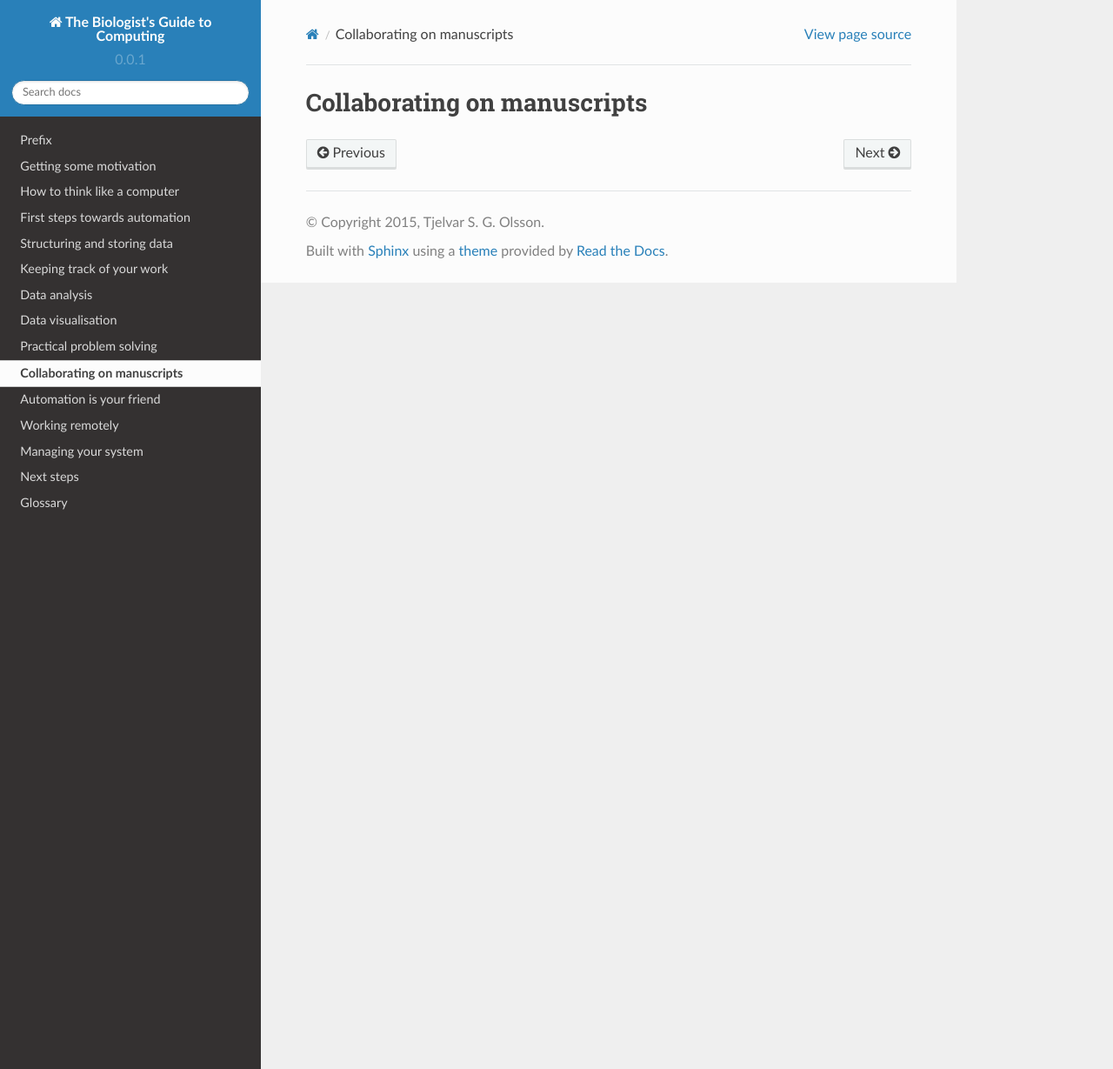
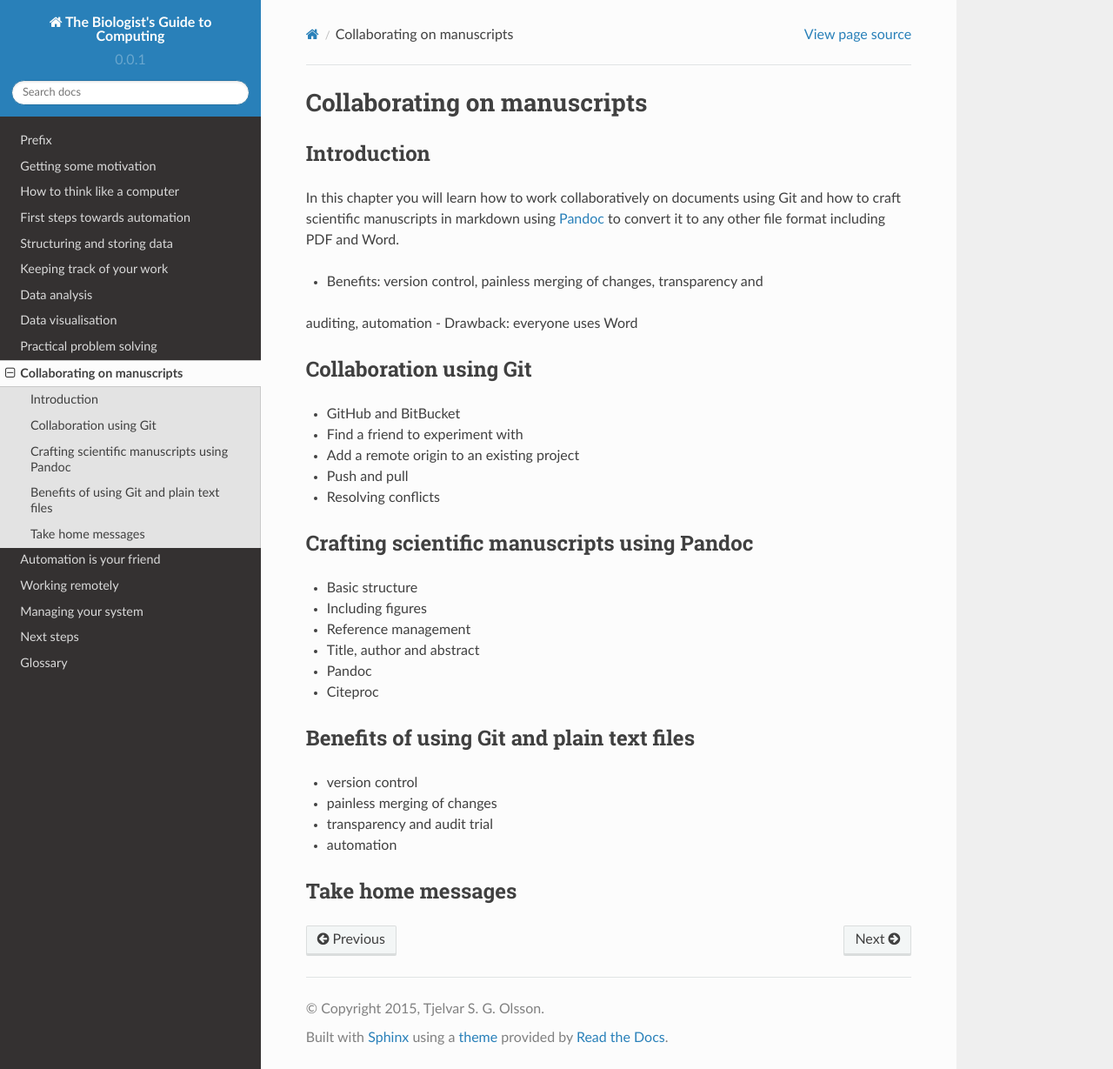
Before and after one commit to tjelvar-olsson/biologists-guide-to-computing, a Sphinx documentation site: the page built from source/collaborating-on-manuscripts.rst, in a window 1280 px wide and 1229 px high. Shown: the whole window at 87% size. Built offline with Sphinx 7.4.7 and the Read the Docs theme 2.0.0, drawn with Linux system fonts in a browser that asks for light colours.

Commit message:
Added outline to collaborating on manuscripts chapter

```diff
--- a/source/collaborating-on-manuscripts.rst
+++ b/source/collaborating-on-manuscripts.rst
@@ -1,2 +1,47 @@
 Collaborating on manuscripts
 ============================
+
+Introduction
+------------
+
+In this chapter you will learn how to work collaboratively on documents using
+Git and how to craft scientific manuscripts in markdown using `Pandoc
+<http://pandoc.org/>`_ to convert it to any other file format including PDF and
+Word.
+
+- Benefits: version control, painless merging of changes, transparency and
+auditing, automation
+- Drawback: everyone uses Word
+
+
+Collaboration using Git
+-----------------------
+
+- GitHub and BitBucket
+- Find a friend to experiment with
+- Add a remote origin to an existing project
+- Push and pull
+- Resolving conflicts
+
+
+Crafting scientific manuscripts using Pandoc
+--------------------------------------------
+
+- Basic structure
+- Including figures
+- Reference management
+- Title, author and abstract
+- Pandoc
+- Citeproc
+
+
+Benefits of using Git and plain text files
+------------------------------------------
+
+- version control
+- painless merging of changes
+- transparency and audit trial
+- automation
+
+Take home messages
+------------------
```
